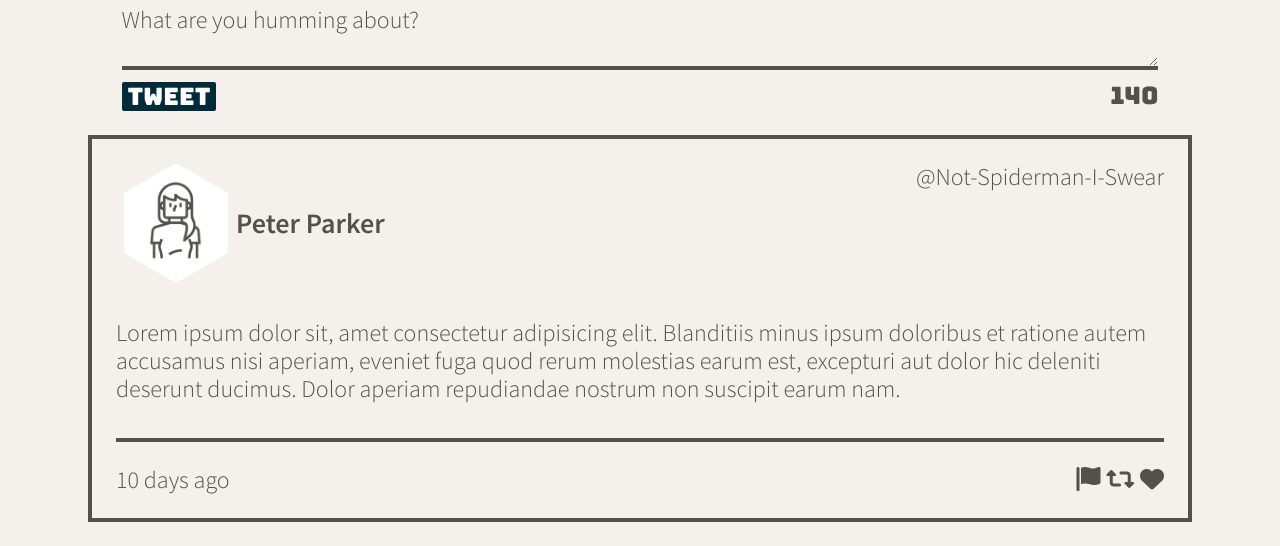
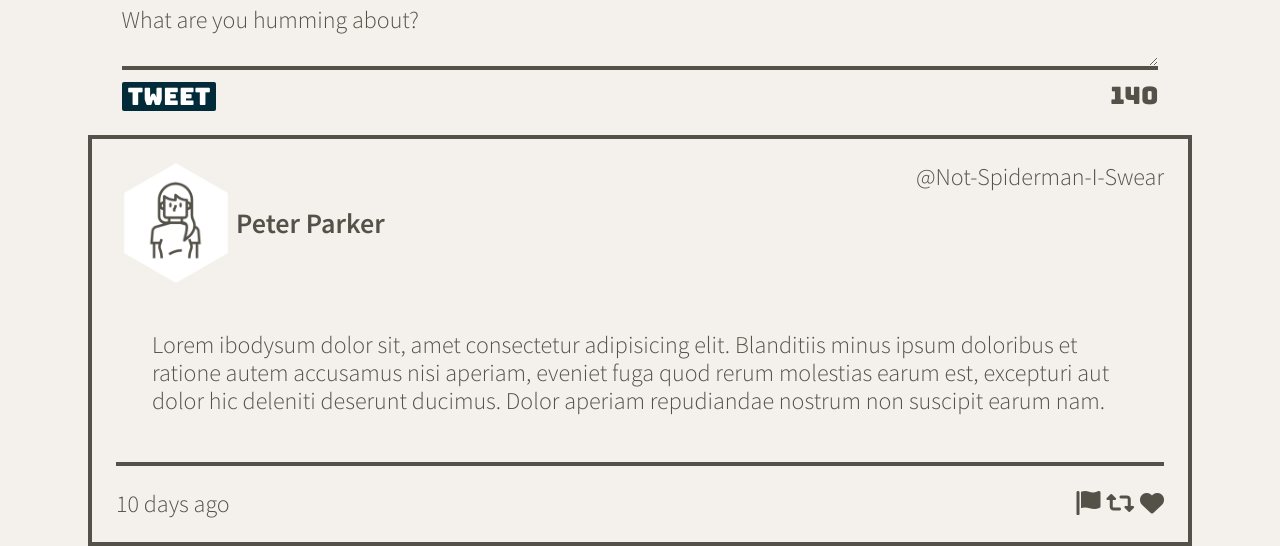
Before and after one commit to JoeMics/tweeter, a website: page public/index.html in a window 1280 px wide. Shown: the part 615-1161 px from the top of the page. Before the commit the page ends 1137 px from the top, so only its background shows below. Drawn offline with nearby package versions, Linux system fonts and the light colour scheme.

Commit message:
adds padding and margin to tweet <p> tag

```diff
--- a/public/index.html
+++ b/public/index.html
@@ -64,6 +64,7 @@
       </section>
 
       <!-- tweet container -->
+      <section class="tweets">
         <article class="tweet">
           <header>
             <div class="left">
@@ -73,7 +74,7 @@
               <span class="handle">@Not-Spiderman-I-Swear</span>
           </header>
             <p>
-          Lorem ipsum dolor sit, amet consectetur adipisicing elit. Blanditiis minus ipsum doloribus et ratione autem accusamus nisi aperiam, eveniet fuga quod rerum molestias earum est, excepturi aut dolor hic deleniti deserunt ducimus. Dolor aperiam repudiandae nostrum non suscipit earum nam.
+              Lorem ibodysum dolor sit, amet consectetur adipisicing elit. Blanditiis minus ipsum doloribus et ratione autem accusamus nisi aperiam, eveniet fuga quod rerum molestias earum est, excepturi aut dolor hic deleniti deserunt ducimus. Dolor aperiam repudiandae nostrum non suscipit earum nam.
             </p>
           <footer>
             <span class="date">10 days ago</span>
@@ -84,6 +85,7 @@
             </div>
           </footer>
         </article>
+      </section>
 
     </main>
   </body>
--- a/public/styles/tweet.css
+++ b/public/styles/tweet.css
@@ -5,7 +5,9 @@
   height: 120px;
 }
 
+/*                           */
 /* Alignment and positioning */
+/*                           */
 .tweet header,
 .tweet footer {
   display: flex;
@@ -23,14 +25,17 @@
 }
 
 .tweet p {
-  margin: 1.5em 0;
+  margin: 2em 0;
+  padding: 0 1.5em;
 }
 
 .tweet footer {
   padding-top: 1em;
 }
 
+/*                             */
 /* Fonts, borders, colours etc */
+/*                             */
 .tweet {
   border: 4px solid #545149;
 }
```
Lines whose indentation alone changed are shown as unchanged.
